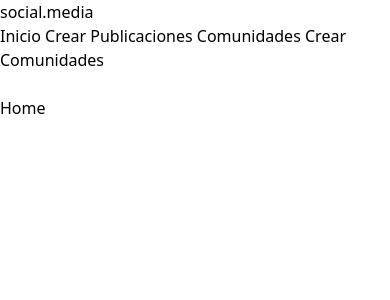
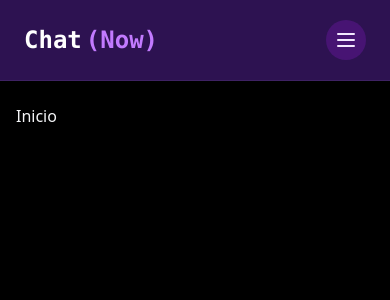
Before and after one commit to Angierc25/proyect_react, a React (Vite) app: page / in a window 390 px wide. Shown: the top 300 px of the page. Built offline with nearby package versions, Linux system fonts and the light colour scheme.

Commit message:
feat(auth): Agregando auth

```diff
--- a/src/App.tsx
+++ b/src/App.tsx
@@ -4,9 +4,9 @@ import { Navbar } from './components/Navbar';
 
 function App() {
   return (
-    <div>
+    <div className="min-h-screen bg-black text-gray-100 transition-opacity duration-700 pt-20">
       <Navbar/>
-      <div>
+      <div className="container mx-auto px-4 py-6">
         <Routes>
           <Route path="/" element={<Home /> } />
         </Routes>
--- a/src/components/Navbar.tsx
+++ b/src/components/Navbar.tsx
@@ -2,39 +2,113 @@ import { useState } from "react";
 import { Link } from "react-router";
 
 export const Navbar = () => {
-    const [menuOpen,setMenuOpen] = useState(false);
-    return  (
-        <nav>
-            <div>
-                <div>
-                    <Link to={"/"}>
-                    social<span>.media</span>
+    const [menuOpen, setMenuOpen] = useState(false);
+    return (
+        <nav className="fixed top-0 w-full z-40 bg-[rgba(50,20,90,0.9)] backdrop-blur-lg border-b border-purple-300/10 shadow-lg">
+            <div className="max-w-6xl mx-auto px-6">
+                <div className="flex justify-between items-center h-20">
+                    <Link to="/" className="font-mono text-2xl font-bold text-white flex items-center">
+                        <span className="mr-1">Chat</span>
+                        <span className="text-purple-400">(Now)</span>
                     </Link>
-                    {/*Desktop Links */}
-                    <div>
-                        <Link to ={"/"}> Inicio </Link>
-                        <Link to ={"/create"}> Crear Publicaciones </Link>
-                        <Link to ={"/communities"}> Comunidades </Link>
-                        <Link to ={"/community/create"}> Crear Comunidades</Link>
+
+                    {/* Desktop Links */}
+                    <div className="hidden md:flex items-center">
+                        <div className="bg-purple-900/60 rounded-full px-6 py-2 flex space-x-6">
+                            <Link
+                                to="/"
+                                className="text-purple-100 hover:text-white transition-colors font-medium"
+                            >
+                                Inicio
+                            </Link>
+                            <Link
+                                to="/create"
+                                className="text-purple-100 hover:text-white transition-colors font-medium"
+                            >
+                                Crear Publicacion
+                            </Link>
+                            <Link
+                                to="/communities"
+                                className="text-purple-100 hover:text-white transition-colors font-medium"
+                            >
+                                Comunidades
+                            </Link>
+                            <Link
+                                to="/community/create"
+                                className="text-purple-100 hover:text-white transition-colors font-medium"
+                            >
+                                Crear Comunidad
+                            </Link>
+                        </div>
                     </div>
 
-                    {/*Mobile Menu  Button*/}
-                    <div>
-                        {""}
-                        <button></button>
+                    {/* Mobile Menu Button */}
+                    <div className="md:hidden">
+                        <button
+                            onClick={() => setMenuOpen((prev) => !prev)}
+                            className="text-purple-100 hover:text-white focus:outline-none bg-purple-900/60 p-2 rounded-full"
+                            aria-label="Toggle menu"
+                        >
+                            <svg
+                                className="w-6 h-6"
+                                fill="none"
+                                stroke="currentColor"
+                                viewBox="0 0 24 24"
+                                xmlns="http://www.w3.org/2000/svg"
+                            >
+                                {menuOpen ? (
+                                    <path
+                                        strokeLinecap="round"
+                                        strokeLinejoin="round"
+                                        strokeWidth={2}
+                                        d="M6 18L18 6M6 6l12 12"
+                                    />
+                                ) : (
+                                    <path
+                                        strokeLinecap="round"
+                                        strokeLinejoin="round"
+                                        strokeWidth={2}
+                                        d="M4 6h16M4 12h16M4 18h16"
+                                    />
+                                )}
+                            </svg>
+                        </button>
                     </div>
-                    {menuOpen && (
-                    <div>
-                        <div>
-                            <Link to ={"/"}> Inicio </Link>
-                            <Link to ={"/create"}> Crear Publicaciones </Link>
-                            <Link to ={"/communities"}> Comunidades </Link>
-                            <Link to ={"/community/create"}> Crear Comunidades</Link>
-                        </div>
-                    </div>
-                    )}
                 </div>
             </div>
+            {/* Desktop auth */}
+
+            {/* Mobile Menu */}
+            {menuOpen && (
+                <div className="md:hidden bg-[rgba(10,10,10,0.9)] rounded-b-lg mx-4 mb-2 overflow-hidden shadow-lg">
+                    <div className="px-4 py-3 space-y-2">
+                        <Link
+                            to="/"
+                            className="block px-3 py-2 rounded-full text-base font-medium text-gray-300 hover:text-white hover:bg-black/40"
+                        >
+                            Inicio
+                        </Link>
+                        <Link
+                            to="/create"
+                            className="block px-3 py-2 rounded-full text-base font-medium text-gray-300 hover:text-white hover:bg-black/40"
+                        >
+                            Crear Publicacion
+                        </Link>
+                        <Link
+                            to="/communities"
+                            className="block px-3 py-2 rounded-full text-base font-medium text-gray-300 hover:text-white hover:bg-black/40"
+                        >
+                            Comunidades
+                        </Link>
+                        <Link
+                            to="/community/create"
+                            className="block px-3 py-2 rounded-full text-base font-medium text-gray-300 hover:text-white hover:bg-black/40"
+                        >
+                            Crear Comunidad
+                        </Link>
+                    </div>
+                </div>
+            )}
         </nav>
     );
-}
+};
--- /dev/null
+++ b/src/context/AuthContext.tsx
@@ -0,0 +1,22 @@
+import { User } from "@supabase/supabase-js";
+import { createContext, useState } from "react";
+
+interface AuthContext{
+    user: User | null;
+    signInWithGitHub:() => void;
+    singOut: () => void;
+}
+const AuthContext = createContext<AuthContext | undefined>(undefined)
+
+export const AuthProvider = ({children}:{children:React.ReactNode }) =>{
+    const [user, setUser] = useState<User | null>()
+    const signInWithGitHub = () => {
+
+    }
+    const singOut = () =>{
+
+    }
+
+    return<AuthContext.Provider value={{}}> {children} </AuthContext.Provider>
+
+};
--- a/src/pages/Home.tsx
+++ b/src/pages/Home.tsx
@@ -1,3 +1,3 @@
 export const Home = () => {
-    return <div>Home</div>
+    return <div>Inicio</div>
 }
--- /dev/null
+++ b/src/supabase-client.ts
@@ -0,0 +1,7 @@
+import { createClient } from "@supabase/supabase-js";
+
+const supabaseURL = "https://rmrlyqgehbtmvgrztjwd.supabase.co"
+
+const supabaseAnonKey = import.meta.env.VITE_SUPABASE_ANON_KEY as string;
+
+export const supabase = createClient{supabaseURL, supabaseAnonKey};
```
Also changed, not shown: 1 other file (tests, documents, lock files or other folders).
